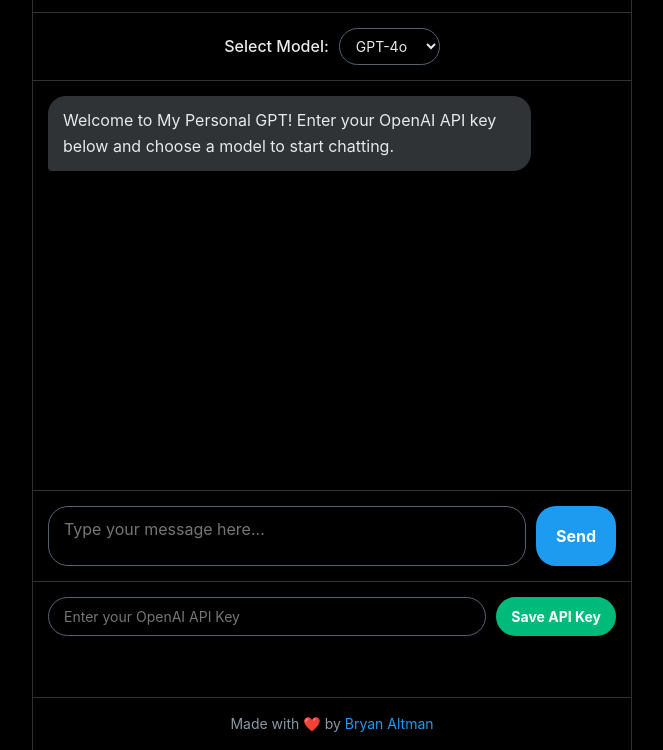
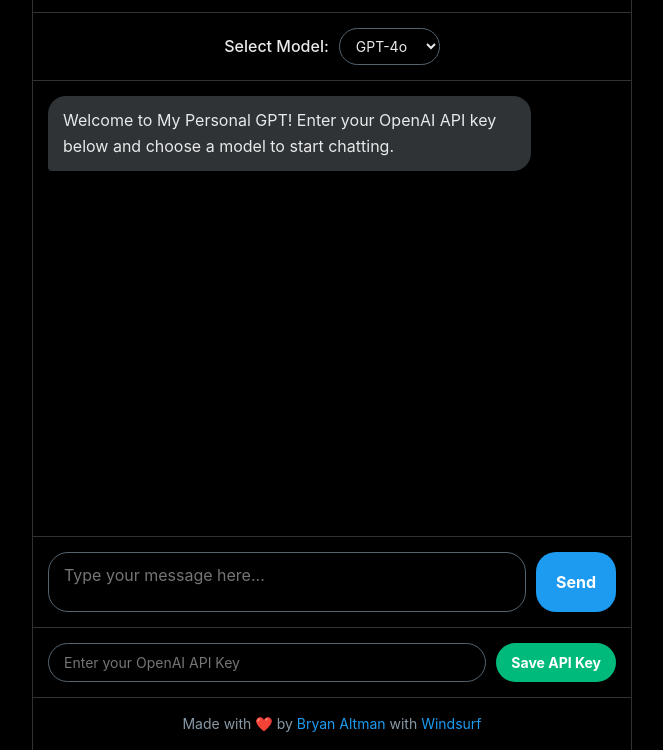
Before and after one commit to altmbr/Personal-GPT, a website: page public/index.html in a window 1280 px wide. Shown: the part 50-800 px from the top of the page, without its empty margins (308-971 px from the left). Drawn offline with Linux system fonts and the light colour scheme.

Commit message:
Updated layout with API key input below message input, added Windsurf link to footer

```diff
--- a/public/index.html
+++ b/public/index.html
@@ -23,21 +23,23 @@
 
       <div class="chat-container">
         <div id="chat-messages" class="chat-messages"></div>
+      </div>
 
+      <div class="input-controls">
         <div class="input-area">
           <textarea id="user-input" placeholder="Type your message here..."></textarea>
           <button id="send-button">Send</button>
         </div>
-      </div>
 
-      <div class="api-key-container">
-        <input type="password" id="api-key-input" placeholder="Enter your OpenAI API Key">
-        <button id="save-api-key">Save API Key</button>
+        <div class="api-key-container">
+          <input type="password" id="api-key-input" placeholder="Enter your OpenAI API Key">
+          <button id="save-api-key">Save API Key</button>
+        </div>
       </div>
     </main>
 
     <footer class="app-footer">
-      <p>Made with ❤️ by <a href="https://x.com/altmbr" target="_blank">Bryan Altman</a></p>
+      <p>Made with ❤️ by <a href="https://x.com/altmbr" target="_blank">Bryan Altman</a> with <a href="https://windsurf.com/editor" target="_blank">Windsurf</a></p>
     </footer>
   </div>
 
--- a/public/styles.css
+++ b/public/styles.css
@@ -41,6 +41,8 @@ h1 {
 .main-content {
   flex: 1;
   padding: 0;
+  display: flex;
+  flex-direction: column;
 }
 
 .model-selector {
@@ -66,15 +68,21 @@ h1 {
 }
 
 .chat-container {
-  display: flex;
-  flex-direction: column;
-  height: 500px;
+  flex: 1;
+  overflow-y: auto;
+  min-height: 300px;
+  max-height: calc(100vh - 250px);
 }
 
 .chat-messages {
-  flex: 1;
-  overflow-y: auto;
   padding: 15px;
+}
+
+.input-controls {
+  border-top: 1px solid #2f3336;
+  background-color: #000000;
+  display: flex;
+  flex-direction: column;
 }
 
 .message {
@@ -115,8 +123,7 @@ h1 {
 .input-area {
   display: flex;
   padding: 15px;
-  border-top: 1px solid #2f3336;
-  background-color: #000000;
+  gap: 10px;
 }
 
 #user-input {
@@ -142,7 +149,6 @@ h1 {
   border: none;
   border-radius: 20px;
   padding: 0 20px;
-  margin-left: 10px;
   cursor: pointer;
   font-size: 16px;
   font-weight: 700;
@@ -156,6 +162,7 @@ h1 {
 .api-key-container {
   display: flex;
   padding: 15px;
+  gap: 10px;
   border-top: 1px solid #2f3336;
 }
 
@@ -180,7 +187,6 @@ h1 {
   border: none;
   border-radius: 20px;
   padding: 0 15px;
-  margin-left: 10px;
   cursor: pointer;
   font-size: 14px;
   font-weight: 700;
```
